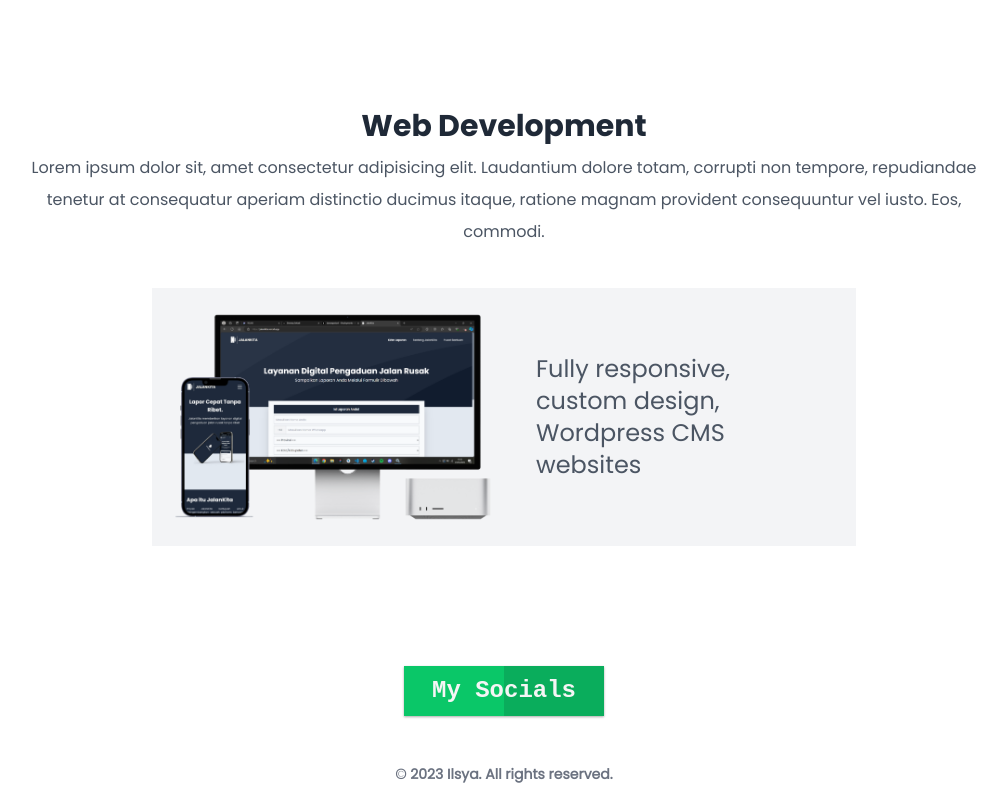
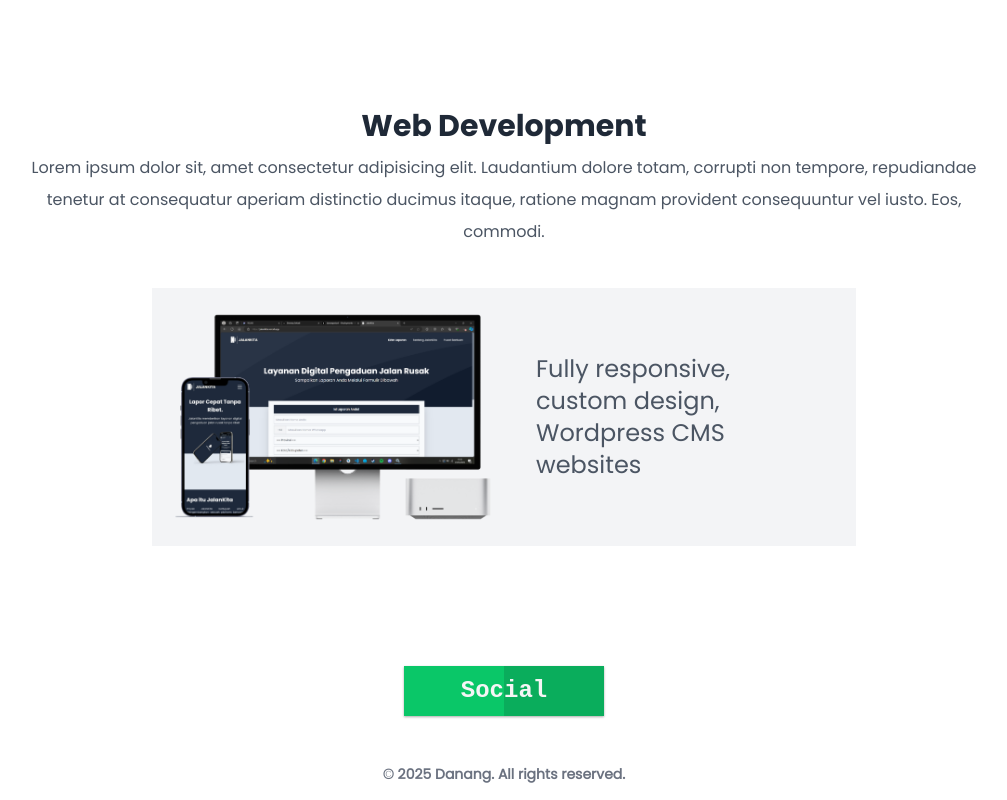
Before and after one commit to danangstdi/danangsetiadi, a Next.js app: page / in a window 1280 px wide. Shown: the part 1335-2135 px from the top of the page, without its empty margins (136-1143 px from the left). Built offline with nearby package versions, Linux system fonts and the light colour scheme.

Commit message:
refactor: change footer year from hardcode to using Date() function, change copyright text size, change text My Socials to Social

```diff
--- a/src/components/layouts/Footer.jsx
+++ b/src/components/layouts/Footer.jsx
@@ -2,10 +2,12 @@ import React from 'react'
 import { Facebook, Github, Google, Instagram, Linkedin } from 'react-bootstrap-icons'
 
 export default function Footer() {
+  const currentYear = new Date().getFullYear();
+
   return (
     <footer className='pb-14 md:pb-0'>
       <div className="social-card mx-auto mb-8">
-        <span>My Socials</span>
+        <span>Social</span>
         <a className="social-link" href="#">
           <Github size={18} className='fill-black'/>
         </a>
@@ -19,7 +21,7 @@ export default function Footer() {
           <Linkedin size={18} className='fill-black'/>
         </a>
       </div>
-      <p className='text-sm text-gray-500 text-center font-semibold py-4'>© 2023 Ilsya. All rights reserved.</p>
+      <p className='text-sm text-gray-500 text-center font-semibold py-4 md:text-sm'>© {currentYear} Danang. All rights reserved.</p>
     </footer>
   )
 }
```
